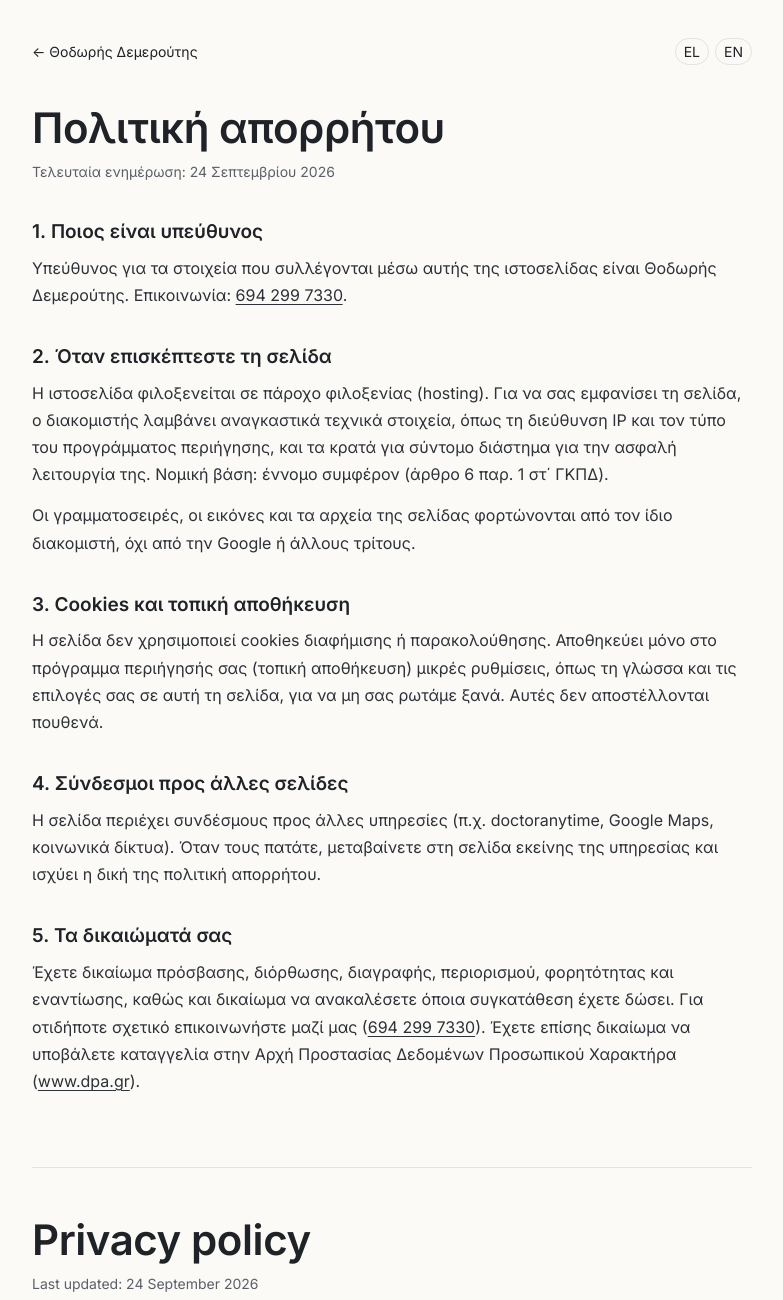
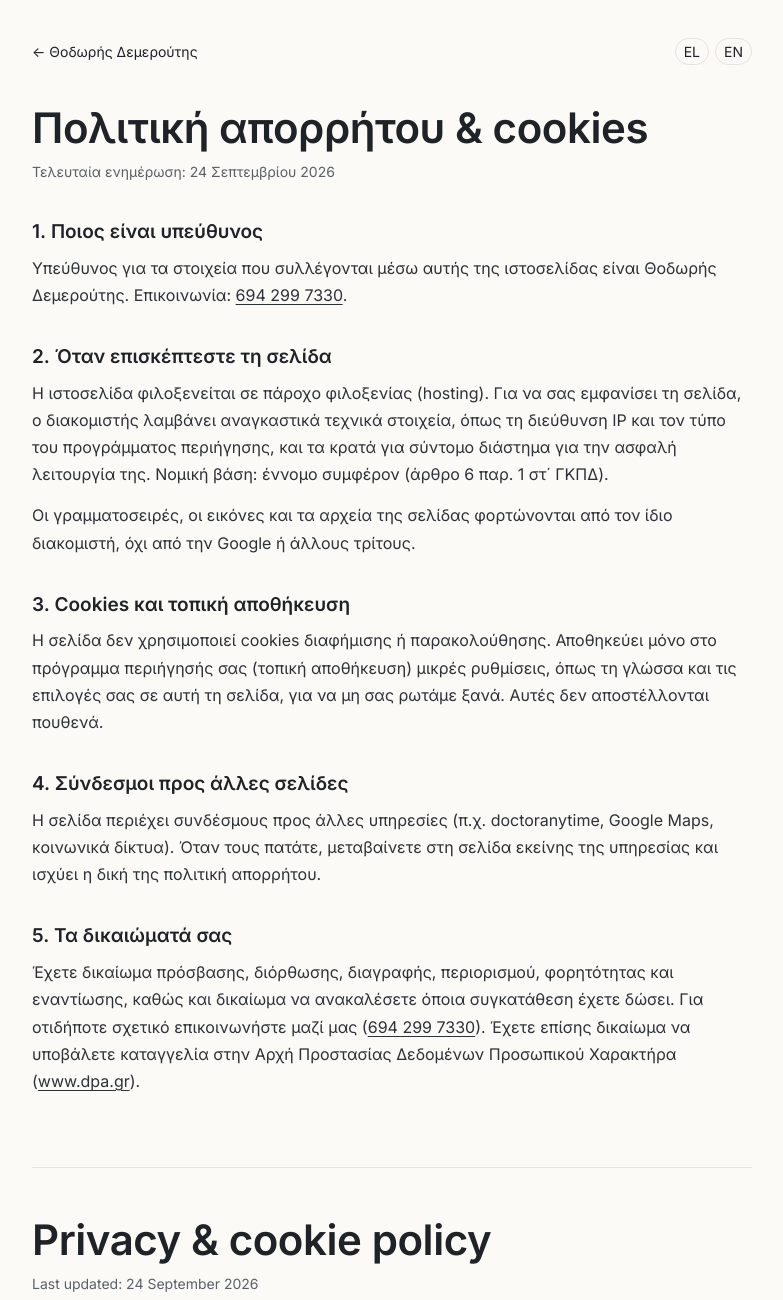
Before and after one commit to agelmet/DEMEROUTIS, a plain HTML site: page privacy.html in a window 1280 px wide. Shown: the top 1300 px of the page, without its empty margins (248-1031 px from the left). Drawn offline with Linux system fonts and the light colour scheme.

Commit message:
Cookies: one box on the first visit — «Αποδοχή» shows the map / video at once (and on every later visit); footer link «Απόρρητο & cookies» [skip netlify]
Co-Authored-By: Claude Opus 5.5 <noreply@anthropic.com>
Claude-Session: https://claude.ai/code/session_01RhMGbgHsRQqEWVxErgyAxo

```diff
--- a/privacy.html
+++ b/privacy.html
@@ -3,7 +3,7 @@
 <head>
 <meta charset="utf-8">
 <meta name="viewport" content="width=device-width, initial-scale=1">
-<title>Πολιτική απορρήτου · Θοδωρής Δεμερούτης</title>
+<title>Πολιτική απορρήτου & cookies · Θοδωρής Δεμερούτης</title>
 <meta name="robots" content="index,follow">
 <link rel="icon" href="favicon.ico">
 <style id="advon-fonts">/* fonts served from this site (was Google Fonts) */
@@ -52,7 +52,7 @@ footer{margin-top:64px;color:var(--mute);font-size:13px}
 <div class="w">
 <nav><a href="index.html">← <span>Θοδωρής Δεμερούτης</span></a><span class="lang"><a href="#el" lang="el">EL</a><a href="#en" lang="en">EN</a></span></nav>
 <section id="el">
-<h1>Πολιτική απορρήτου</h1>
+<h1>Πολιτική απορρήτου &amp; cookies</h1>
 <p class="upd">Τελευταία ενημέρωση: 24 Σεπτεμβρίου 2026</p>
 <h2>1. Ποιος είναι υπεύθυνος</h2>
 <p>Υπεύθυνος για τα στοιχεία που συλλέγονται μέσω αυτής της ιστοσελίδας είναι Θοδωρής Δεμερούτης. Επικοινωνία: <a href="tel:+306942997330">694 299 7330</a>.</p>
@@ -67,7 +67,7 @@ footer{margin-top:64px;color:var(--mute);font-size:13px}
 
 </section>
 <section id="en" lang="en">
-<h1>Privacy policy</h1>
+<h1>Privacy &amp; cookie policy</h1>
 <p class="upd">Last updated: 24 September 2026</p>
 <h2>1. Who is responsible</h2>
 <p>The controller for data collected through this website is Thodoris Demeroytis. Contact: <a href="tel:+306942997330">694 299 7330</a>.</p>
```
Also changed, not shown: index.html (+1 -1 lines).
